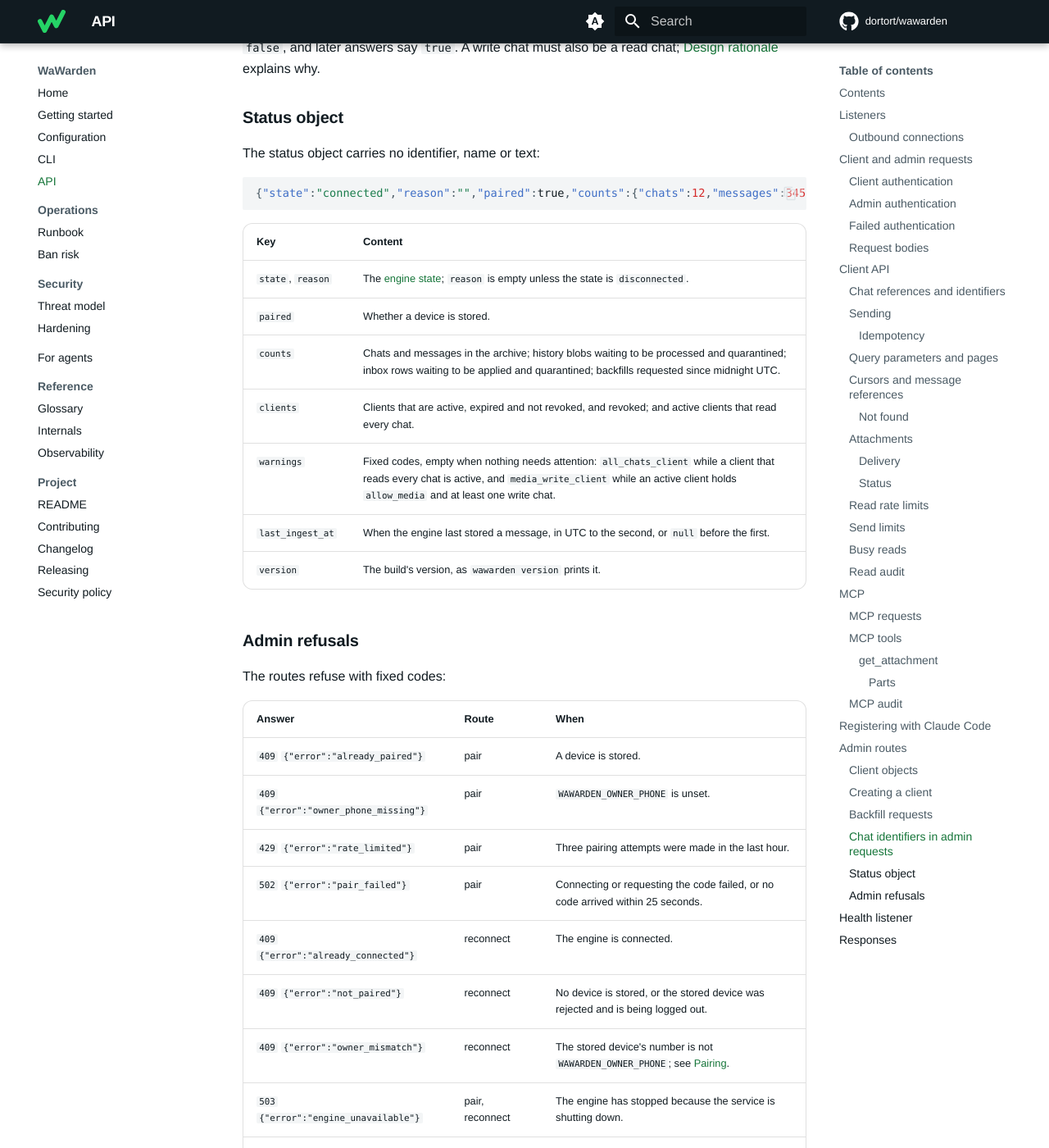
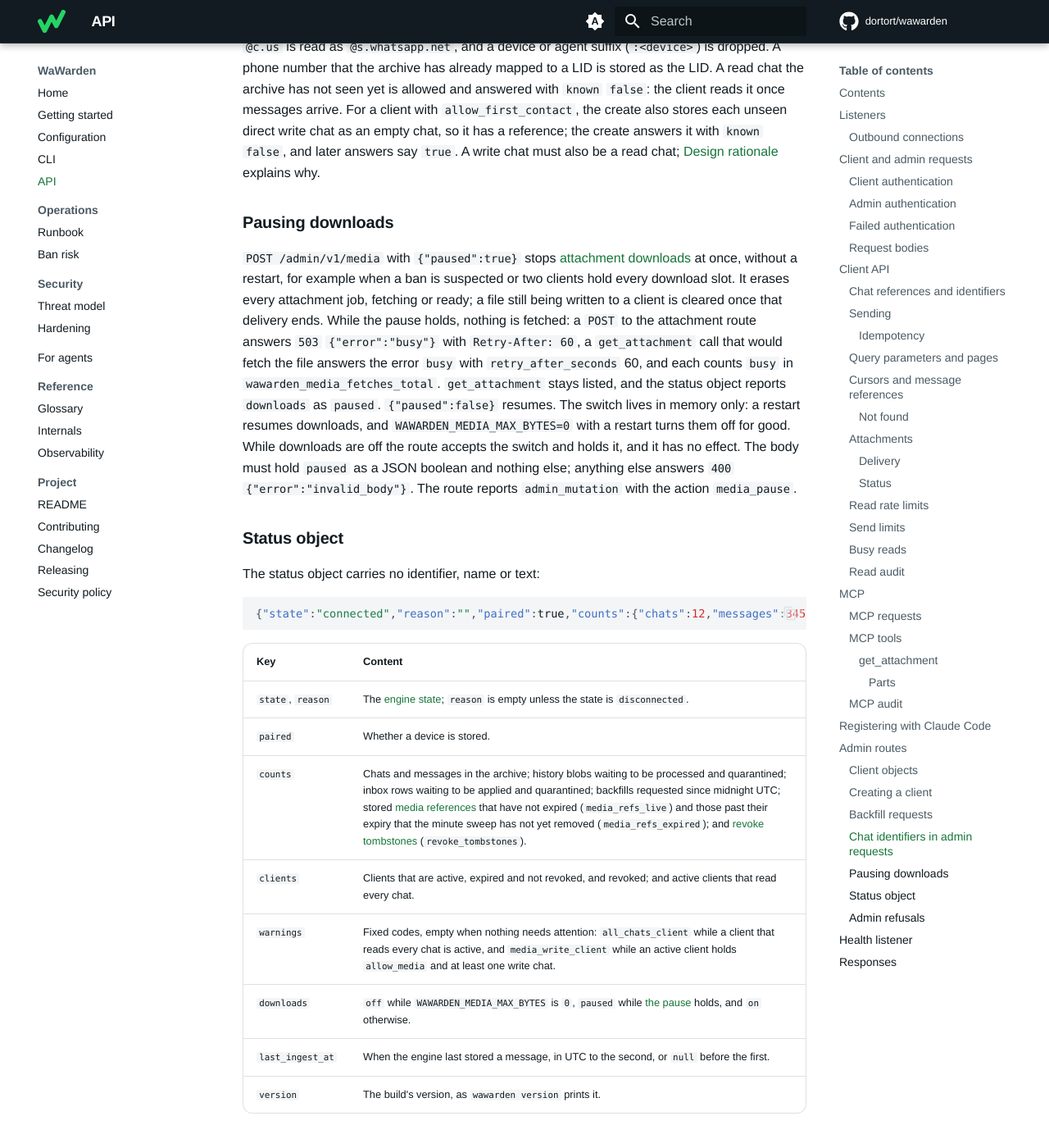
Before and after one commit to dortort/wawarden, an MkDocs documentation site: the page built from docs/api.md, in a window 1280 px wide and 1400 px high, scrolled down 32293 px. Shown: the whole window at 82% size. Built offline with MkDocs 1.6.1 and Material for MkDocs 9.7.7, drawn with Linux system fonts in a browser that asks for light colours; comment, search, counter and statistics services are not loaded; some of the changed text lies outside the part shown.

Commit message:
docs(api): document the media pause route and the new status fields
Co-Authored-By: Claude Opus 5.5 <noreply@anthropic.com>
Co-Authored-By: Claude Fable 5.1 <noreply@anthropic.com>

````diff
--- a/docs/api.md
+++ b/docs/api.md
@@ -1139,6 +1139,7 @@ client's `id` is its client id.
 | `GET /admin/v1/clients/{id}` | none | `200` with the client. |
 | `POST /admin/v1/clients/{id}/revoke` | exactly `{}` | `200` with the revoked client. Revoking a revoked client changes nothing and answers the same. |
 | `POST /admin/v1/backfill` | `{"chat":..., "count":...}`, below | `202` `{"request_id":"<id>"}`: the backfill went to WhatsApp under that id; the phone answers when it processes it. See [Backfill requests](#backfill-requests). |
+| `POST /admin/v1/media` | exactly `{"paused":true}` or `{"paused":false}` | `200` with the same object: attachment downloads are paused or resumed. See [Pausing downloads](#pausing-downloads). |
 | `GET /admin/v1/chats` | none; the query may hold one `match` | `200` `{"chats":[{"id","kind","ref","name"}...],"truncated":false}`: at most 100 chats, most recent message first, whose name contains `match` (ignoring the letter case of ASCII letters), whose identifier contains it, or whose reference is it; every chat without `match`. `truncated` is `true` when more match. |
 
 ### Client objects
@@ -1203,21 +1204,41 @@ create answers it with `known` `false`, and later answers say `true`. A write
 chat must also be a read chat; [Design rationale](internals.md#write-chats-must-be-readable)
 explains why.
 
+### Pausing downloads
+
+`POST /admin/v1/media` with `{"paused":true}` stops [attachment downloads](#attachments)
+at once, without a restart, for example when a ban is suspected or two
+clients hold every download slot. It erases every attachment job, fetching or
+ready; a file still being written to a client is cleared once that delivery
+ends. While the pause holds, nothing is fetched: a `POST` to the attachment
+route answers `503` `{"error":"busy"}` with `Retry-After: 60`, a
+`get_attachment` call that would fetch the file answers the error `busy` with
+`retry_after_seconds` 60, and each counts `busy` in
+`wawarden_media_fetches_total`. `get_attachment` stays listed, and the status
+object reports `downloads` as `paused`.
+`{"paused":false}` resumes. The switch lives in memory only: a restart resumes
+downloads, and `WAWARDEN_MEDIA_MAX_BYTES=0` with a restart turns them off for
+good. While downloads are off the route accepts the switch and holds it, and
+it has no effect. The body must hold `paused` as a JSON boolean and nothing
+else; anything else answers `400` `{"error":"invalid_body"}`. The route
+reports `admin_mutation` with the action `media_pause`.
+
 ### Status object
 
 The status object carries no identifier, name or text:
 
 ```json
-{"state":"connected","reason":"","paired":true,"counts":{"chats":12,"messages":3456,"history_blobs_pending":0,"history_blobs_quarantined":0,"inbox_backlog":0,"inbox_quarantined":0,"backfills_today":1},"clients":{"active":2,"expired":0,"revoked":1,"all_chats_active":1},"warnings":["all_chats_client"],"last_ingest_at":"2026-10-05T08:00:00Z","version":"v1.0.0"}
+{"state":"connected","reason":"","paired":true,"counts":{"chats":12,"messages":3456,"history_blobs_pending":0,"history_blobs_quarantined":0,"inbox_backlog":0,"inbox_quarantined":0,"backfills_today":1,"media_refs_live":310,"media_refs_expired":2,"revoke_tombstones":4},"clients":{"active":2,"expired":0,"revoked":1,"all_chats_active":1},"warnings":["all_chats_client"],"downloads":"on","last_ingest_at":"2026-10-05T08:00:00Z","version":"v1.0.0"}
 ```
 
 | Key | Content |
 |---|---|
 | `state`, `reason` | The [engine state](internals.md#engine-states); `reason` is empty unless the state is `disconnected`. |
 | `paired` | Whether a device is stored. |
-| `counts` | Chats and messages in the archive; history blobs waiting to be processed and quarantined; inbox rows waiting to be applied and quarantined; backfills requested since midnight UTC. |
+| `counts` | Chats and messages in the archive; history blobs waiting to be processed and quarantined; inbox rows waiting to be applied and quarantined; backfills requested since midnight UTC; stored [media references](internals.md#media-reference) that have not expired (`media_refs_live`) and those past their expiry that the minute sweep has not yet removed (`media_refs_expired`); and [revoke tombstones](internals.md#ingest) (`revoke_tombstones`). |
 | `clients` | Clients that are active, expired and not revoked, and revoked; and active clients that read every chat. |
 | `warnings` | Fixed codes, empty when nothing needs attention: `all_chats_client` while a client that reads every chat is active, and `media_write_client` while an active client holds `allow_media` and at least one write chat. |
+| `downloads` | `off` while `WAWARDEN_MEDIA_MAX_BYTES` is `0`, `paused` while [the pause](#pausing-downloads) holds, and `on` otherwise. |
 | `last_ingest_at` | When the engine last stored a message, in UTC to the second, or `null` before the first. |
 | `version` | The build's version, as `wawarden version` prints it. |
 
@@ -1254,6 +1275,7 @@ The routes refuse with fixed codes:
 | `429` `{"error":"rate_limited"}` | backfill | A send or another backfill is running; nothing was sent. `Retry-After: 1`. |
 | `502` `{"error":"send_rejected"}` | backfill | WhatsApp refused the request. It counts against the quota. |
 | `504` `{"error":"send_outcome_unknown"}` | backfill | The request was written and no acknowledgement came. It counts against the quota and is not repeated. |
+| `400` `{"error":"invalid_body"}` | media | The body is not exactly `{"paused":true}` or `{"paused":false}`. |
 | `400` `{"error":"invalid_query"}` | list chats | The query holds another key, `match` twice, a malformed escape, or a `match` longer than 64 characters, not UTF-8 or with a control character. |
 | `500` `{"error":"internal_error"}` | all | Anything else, such as an archive read that failed; the cause is never sent. |
 
````
